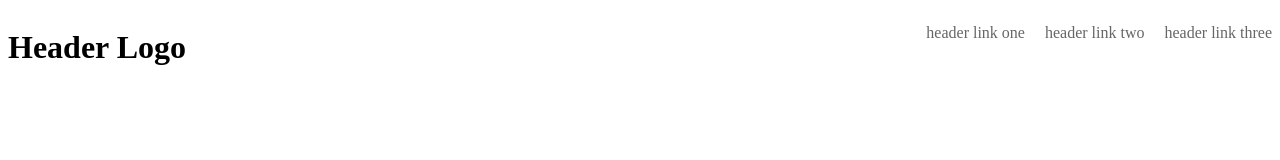
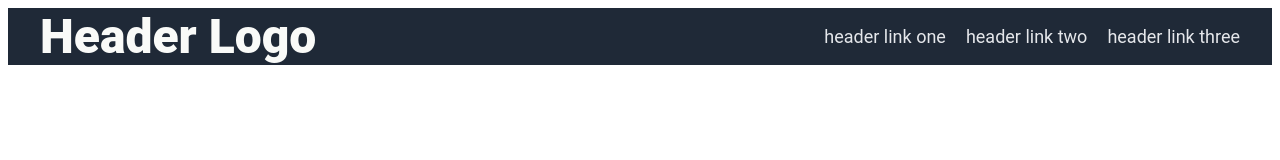
Before and after one commit to ranforrestren/odin-landing-page, a plain HTML site: page index.html in a window 1280 px wide. Drawn offline with Linux system fonts and the light colour scheme.

Commit message:
Additional work on header

```diff
--- a/index.html
+++ b/index.html
@@ -8,9 +8,11 @@
 </head>
 
 <body>
+  <div class="hero">
+    <div class="hero-container">
       <div class="header">
-      <div class="header-title">
-        <h1 class="title text">Header Logo</h1>
+        <div>
+          <h1 class="header-logo">Header Logo</h1>
         </div>
         <ul class="header-links">
           <li><a class="link-button" href="google.com">header link one</a></li>
@@ -18,4 +20,6 @@
           <li><a class="link-button" href="google.com">header link three</a></li>
         </ul>
       </div>
+    </div>
+  </div>
 </body>
--- a/styles/style.css
+++ b/styles/style.css
@@ -1,14 +1,30 @@
-.page-container {
+* {
+  font-family: "Roboto", sans-serif;
+}
+
+.hero {
+  display: flex;
+  justify-content: center;
+  background-color: #1f2937;
+}
+
+.hero-container {
   display: flex;
   flex-direction: column;
-  align-items: safe center;
   width: 1200px;
 }
 
 .header {
   display: flex;
   justify-content: space-between;
-  flex: auto;
+  align-items: center;
+}
+
+.header-logo {
+  margin: 0px;
+  color: #f9faf8;
+  font-size: 48px;
+  font-weight: 800;
 }
 
 .header-links {
@@ -18,6 +34,7 @@
 }
 
 .link-button {
-  color: #666;
+  font-size: 18px;
+  color: #e5e7eb;
   text-decoration: none;
 }
```
Lines whose indentation alone changed are shown as unchanged.
